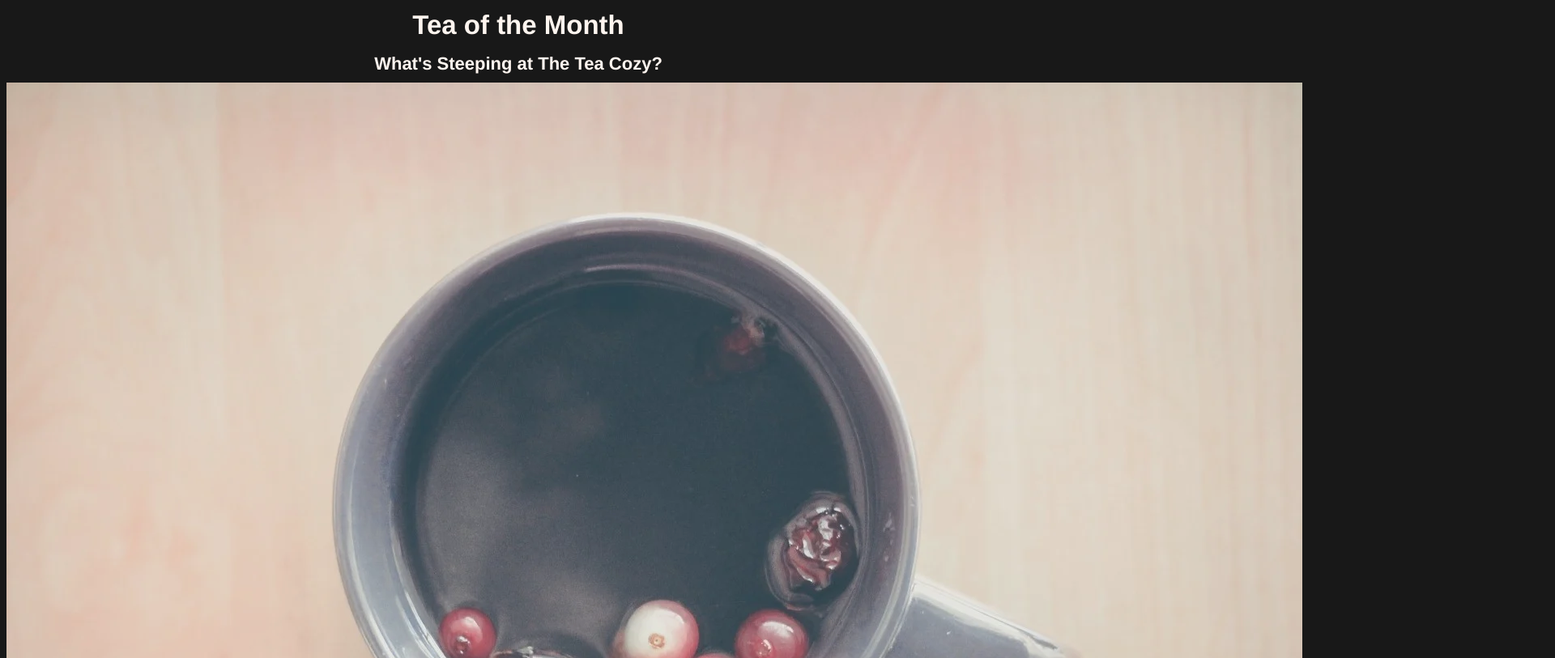
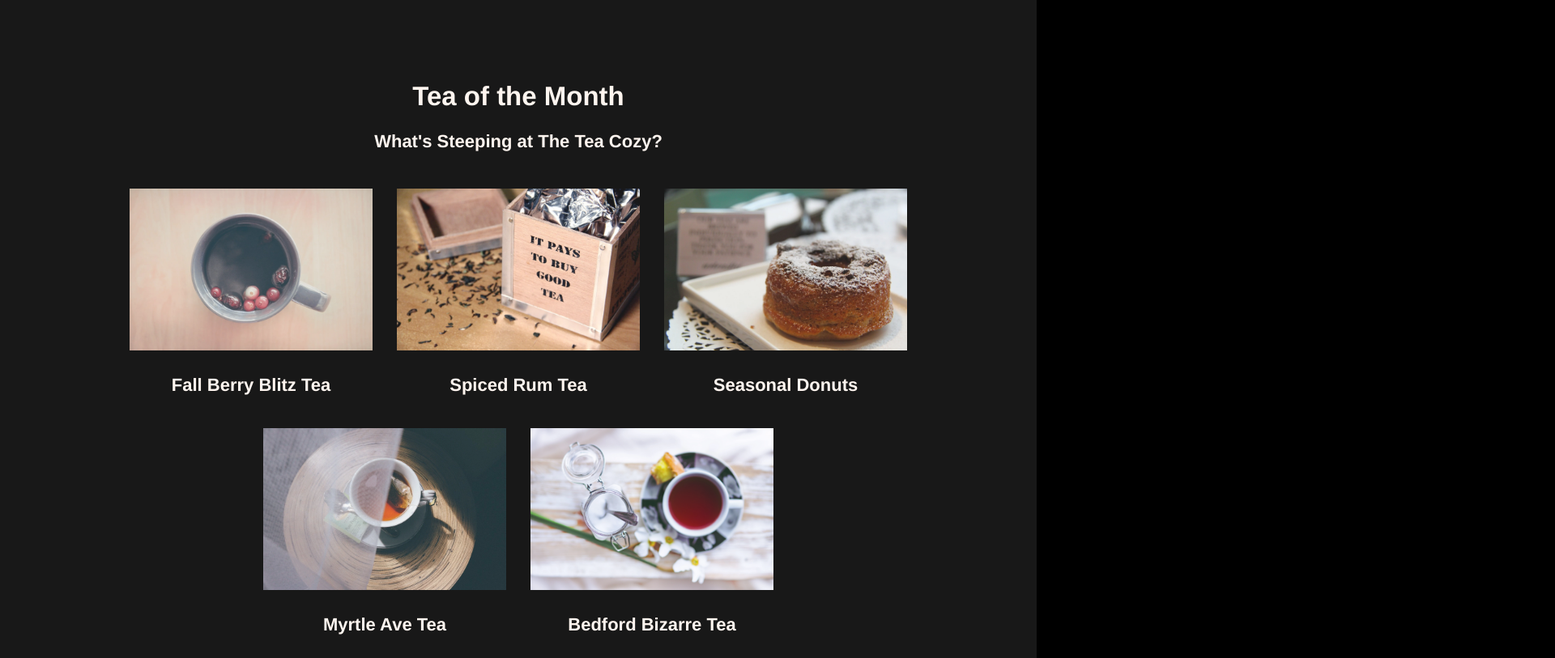
Before and after one commit to jt-ziolo/Codecademy-Web-Development-Foundations-Off-Platform-Project-Tea-Cozy, a plain HTML site: page index.html in a window 1280 px wide. Shown: the part 778-1591 px from the top of the page at 81% size, 1920 px wide, since content can reach past the window. Drawn offline with Linux system fonts and the light colour scheme.

Commit message:
style: format Tea of the Month via flexbox

```diff
--- a/index.html
+++ b/index.html
@@ -38,10 +38,9 @@
     </section>
     <!-- Tea of the Month -->
     <section class="tea-of-the-month">
-      <div>
       <h2>Tea of the Month</h2>
       <h4>What's Steeping at The Tea Cozy?</h4>
-      </div>
+      <section class="flex">
         <article>
           <img
             src="resources/img-berryblitz.webp"
@@ -78,9 +77,11 @@
           <h4>Bedford Bizarre Tea</h4>
         </article>
       </section>
+    </section>
     <!-- Locations -->
     <section class="locations">
       <h1>Locations</h1>
+      <section class="flex">
         <article>
           <h3>Downtown</h3>
           <p>384 West 4th St</p>
@@ -100,6 +101,7 @@
           <p>Portland, Maine</p>
         </article>
       </section>
+    </section>
     <!-- Contact Info and Copyright Notice -->
     <section class="contact-info">
       <h1>The Tea Cozy</h1>
--- a/style.css
+++ b/style.css
@@ -55,3 +55,34 @@ h4 {
     margin-top: 16px;
     margin-bottom: 10px;
 }
+
+.tea-of-the-month h2 {
+    margin-top: 100px;
+}
+
+.tea-of-the-month h4 {
+    margin-top: 24px;
+}
+
+.flex img {
+    width: 300px;
+    height: 200px;
+    margin-bottom: 0px;
+}
+
+flex article h4 {
+    margin-top: 10px;
+    margin-bottom: 20px;
+}
+
+.flex {
+    margin-top: 20px;
+    display: inline-flex;
+    justify-content: center;
+    flex-flow: row wrap;
+    max-width: 1000px;
+}
+
+.flex article {
+    margin: 15px;
+}
```
Lines whose indentation alone changed are shown as unchanged.
